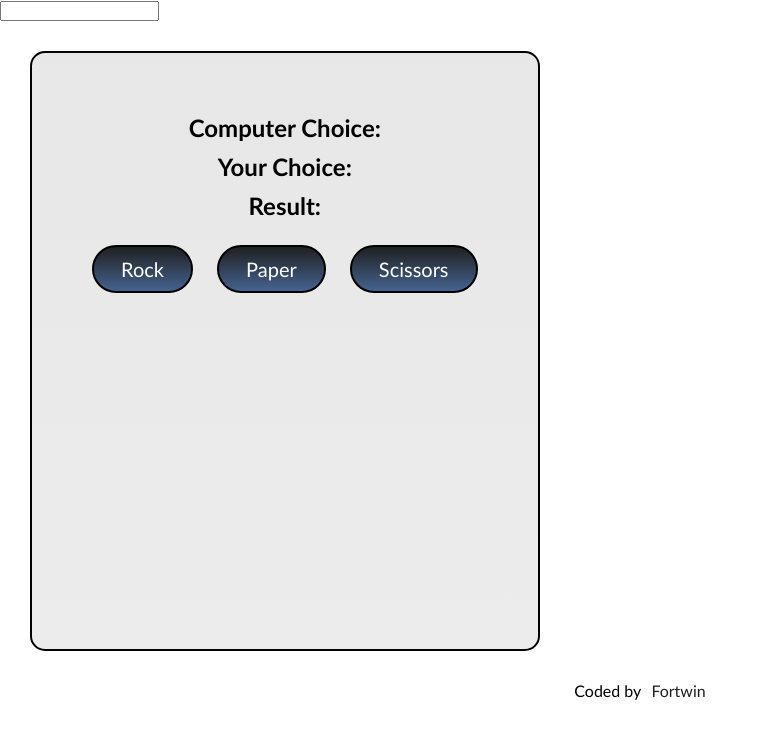
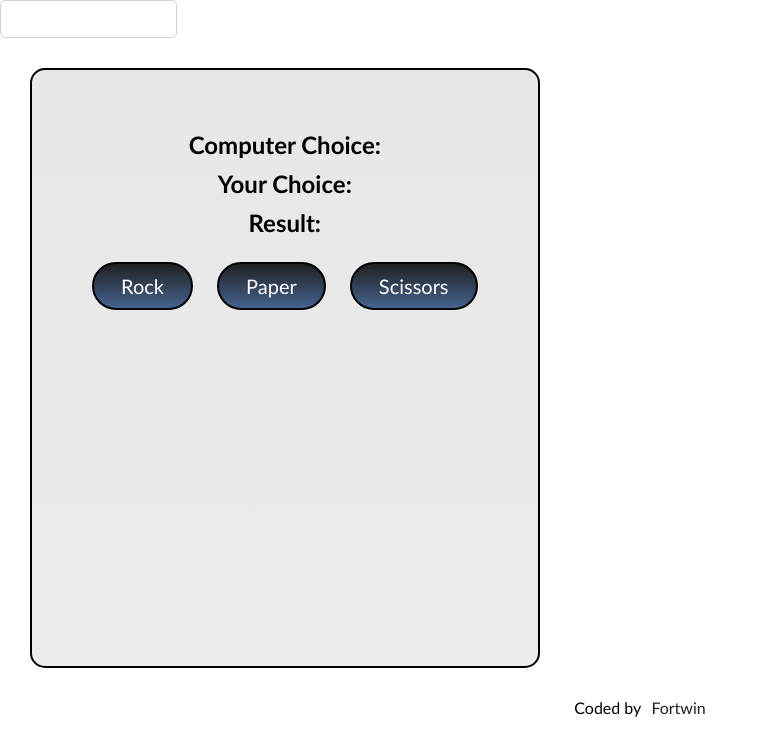
Before and after one commit to Fortwinhamz/Fortwin-Rock-Paper-Scissors, a plain HTML site: page index.html in a window 1280 px wide. Shown: the whole page, without its empty margins (0-768 px from the left). Drawn offline with Linux system fonts and the light colour scheme.

Commit message:
Styled the playername input

```diff
--- a/index.css
+++ b/index.css
@@ -50,3 +50,5 @@ button:hover{
   color: rgb(0, 0, 0);
   background:#fff;
 }
+
+input{padding:10px; border:1px solid lightgrey; border-radius:5px;}
```
